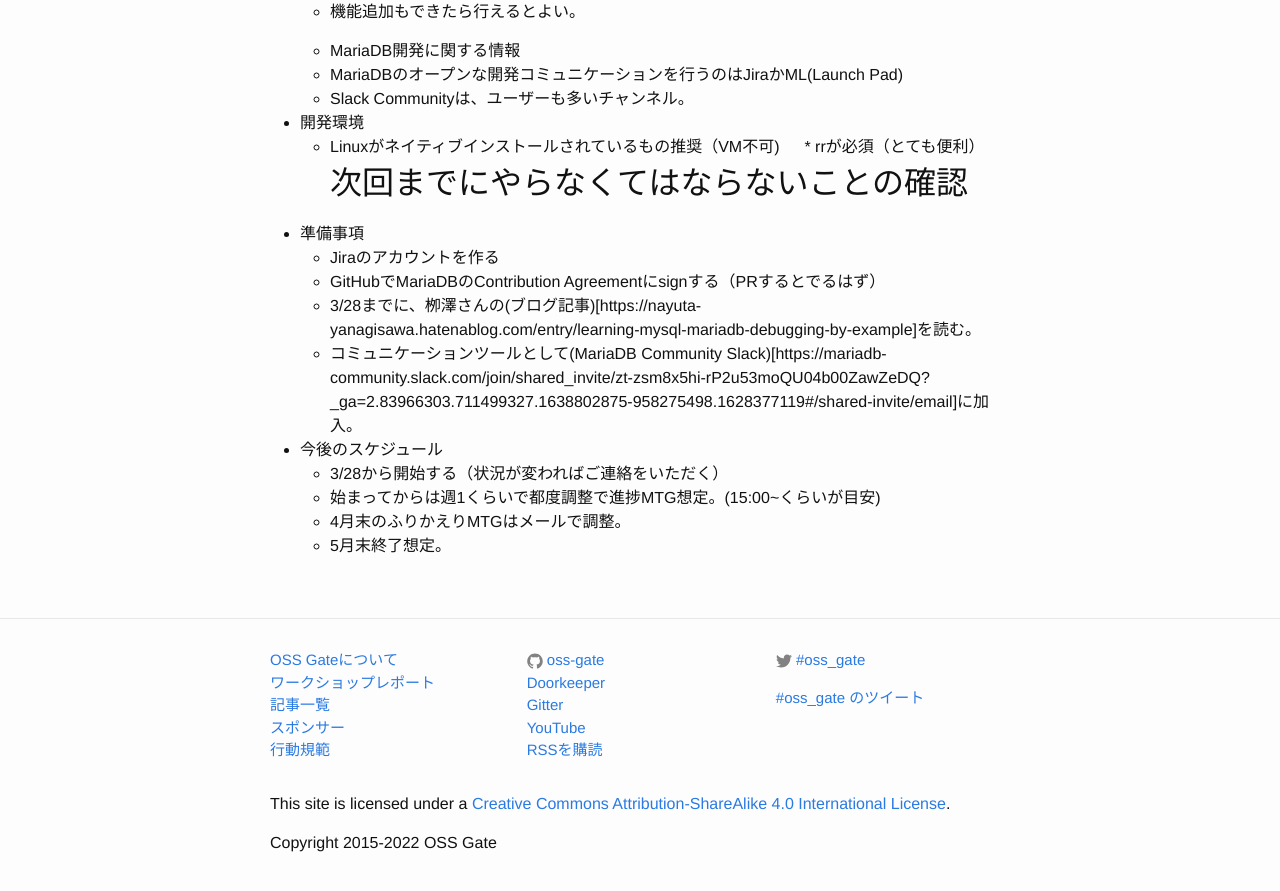
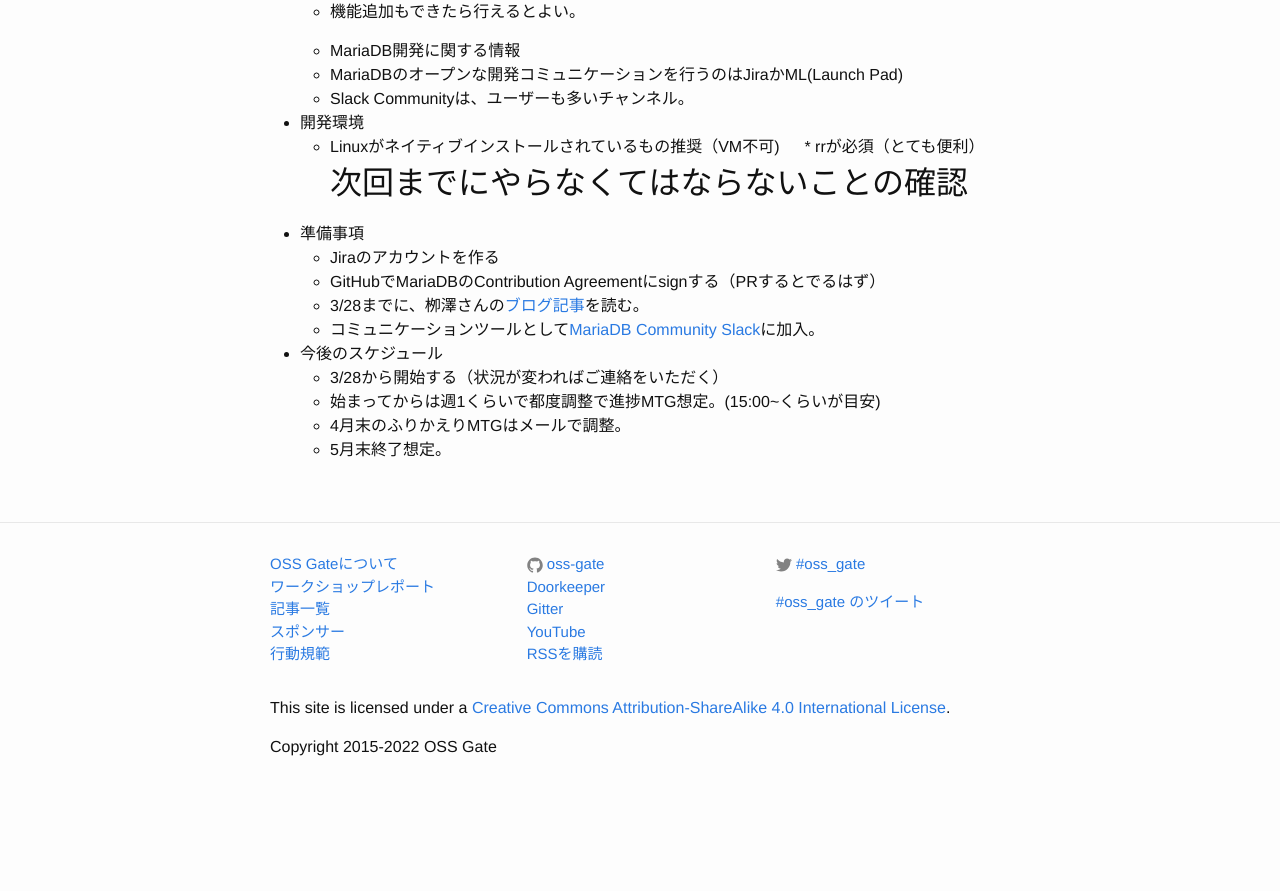
Before and after one commit to oss-gate/on-boarding, a Jekyll site: the page built from proposals/2022-03/nayuta-mariadb-server/2022-03-03-meeting.md, in a window 1280 px wide and 900 px high, scrolled down 1361 px. Shown: the top 891 px of the window. Built offline with Jekyll 4.4.1, drawn with Linux system fonts in a browser that asks for light colours; Markdown is read by kramdown in place of the engine named in the settings; comment, search, counter and statistics services are not loaded; after the commit the page ends 2165 px from its top, so only the background shows below that; part of the change alters nothing that is shown.

Commit message:
Fix markup

```diff
--- a/proposals/2022-03/nayuta-mariadb-server/2022-03-03-meeting.md
+++ b/proposals/2022-03/nayuta-mariadb-server/2022-03-03-meeting.md
@@ -49,8 +49,8 @@ title: Introduction ミーティング - 2022-03-03
 * 準備事項
   * Jiraのアカウントを作る
   * GitHubでMariaDBのContribution Agreementにsignする（PRするとでるはず）
-  * 3/28までに、栁澤さんの(ブログ記事)[https://nayuta-yanagisawa.hatenablog.com/entry/learning-mysql-mariadb-debugging-by-example]を読む。
-  * コミュニケーションツールとして(MariaDB Community Slack)[https://mariadb-community.slack.com/join/shared_invite/zt-zsm8x5hi-rP2u53moQU04b00ZawZeDQ?_ga=2.83966303.711499327.1638802875-958275498.1628377119#/shared-invite/email]に加入。
+  * 3/28までに、栁澤さんの[ブログ記事](https://nayuta-yanagisawa.hatenablog.com/entry/learning-mysql-mariadb-debugging-by-example)を読む。
+  * コミュニケーションツールとして[MariaDB Community Slack](https://mariadb-community.slack.com/join/shared_invite/zt-zsm8x5hi-rP2u53moQU04b00ZawZeDQ?_ga=2.83966303.711499327.1638802875-958275498.1628377119#/shared-invite/email)に加入。
 
 * 今後のスケジュール
   * 3/28から開始する（状況が変わればご連絡をいただく）
```
